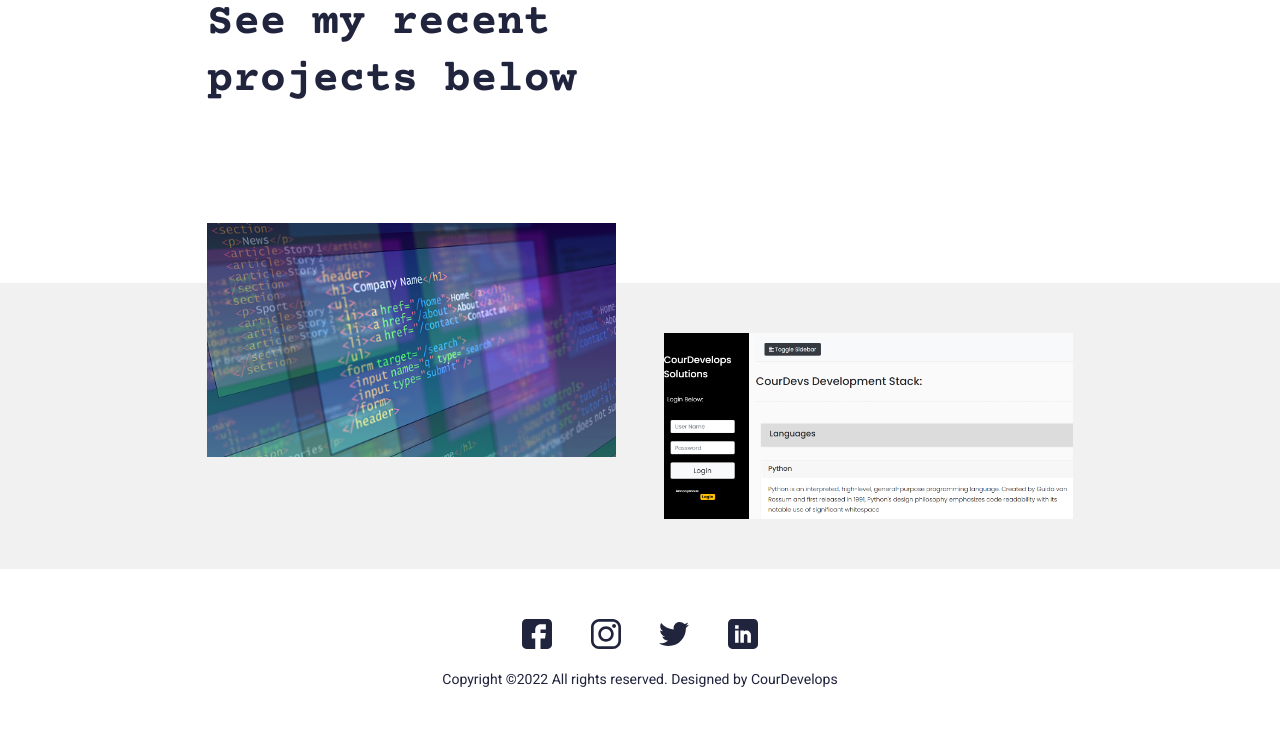
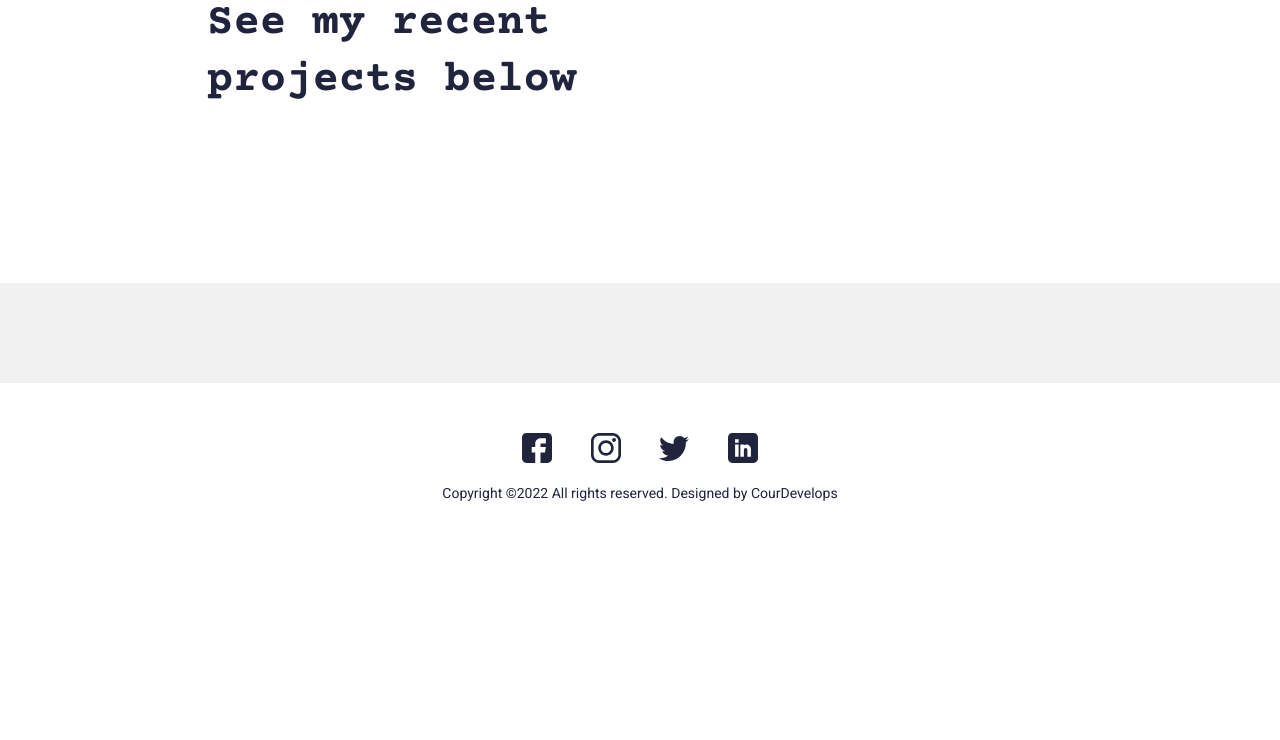
Before and after one commit to courthub74/courdevs-newportfolio2, a Django app: page /portfolio/ in a window 1280 px wide. Shown: the part 185-925 px from the top of the page. After the commit the page ends 686 px from the top, so only its background shows below. Run offline with Django 4.2, Linux system fonts and the light colour scheme; data comes from the database, SQL or seed files in the repository; some libraries are stand-ins or nearby versions.

Commit message:
portfolioaccess

```diff
--- a/main/templates/main/portfolio.html
+++ b/main/templates/main/portfolio.html
@@ -54,7 +54,7 @@ Start Content
           <div class="col-md-6 pColMain">
             <div class="pCol">
               <a href="{% url 'main:portfolio' slug=obj.slug %}" >
-              <img src="{{obj.image.url}}" alt="..." class="pImg">
+
               </a>
             </div>
           </div>
```
